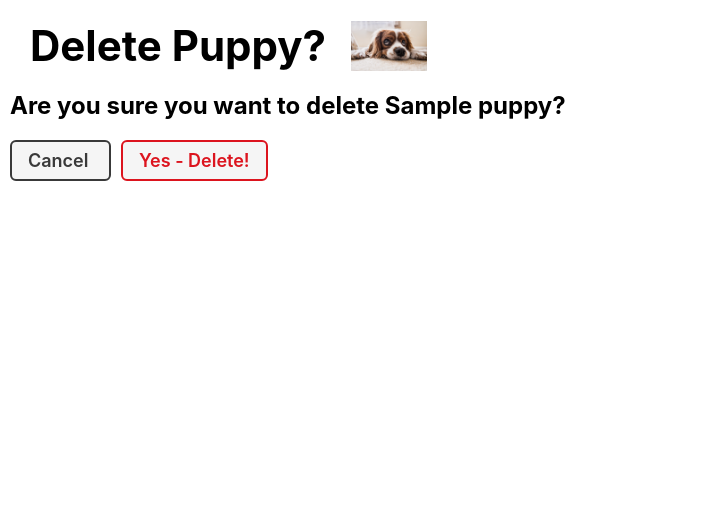
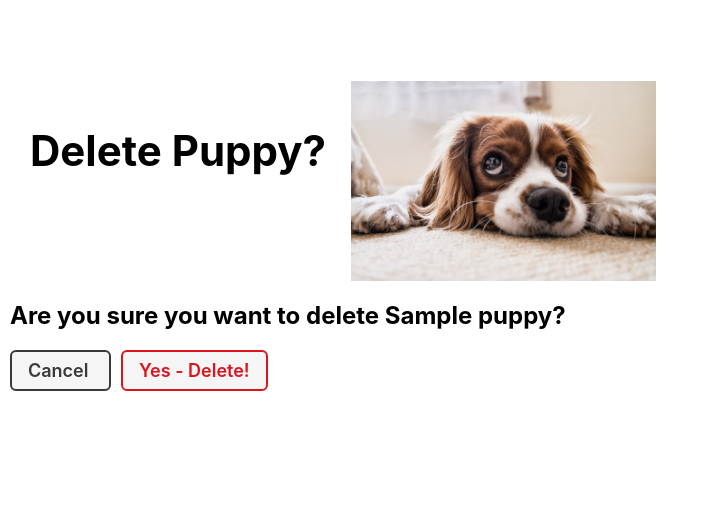
Before and after one commit to korycfitz/puppy-collector, a Django app: page /puppies/1/delete/ in a window 1280 px wide. Shown: the part 106-627 px from the top of the page, without its empty margins (0-709 px from the left). Run offline with Django 4.2, Linux system fonts and the light colour scheme; a user stored in the database is signed in; tables that the repository leaves empty hold one stand-in row (values such as "Sample post").

Commit message:
add styling to delete confirm page

```diff
--- a/main_app/static/css/base.css
+++ b/main_app/static/css/base.css
@@ -191,6 +191,12 @@ section.page-header img {
   height: 100px;
 }
 
+#delete img {
+  margin-top: 5%;
+  width: 25%;
+  height: 25%;
+}
+
 @media only screen and (min-width: 768px) {
   header {
     position: sticky;
--- a/main_app/templates/main_app/puppy_confirm_delete.html
+++ b/main_app/templates/main_app/puppy_confirm_delete.html
@@ -3,7 +3,7 @@
 
 {% block content %}
 
-<div class="page-header">
+<div class="page-header" id="delete">
   <h1>Delete Puppy?</h1>
   <img src="{% static 'images/sad-puppy.png' %}" alt="A sad puppy"/>
 </div>
```
